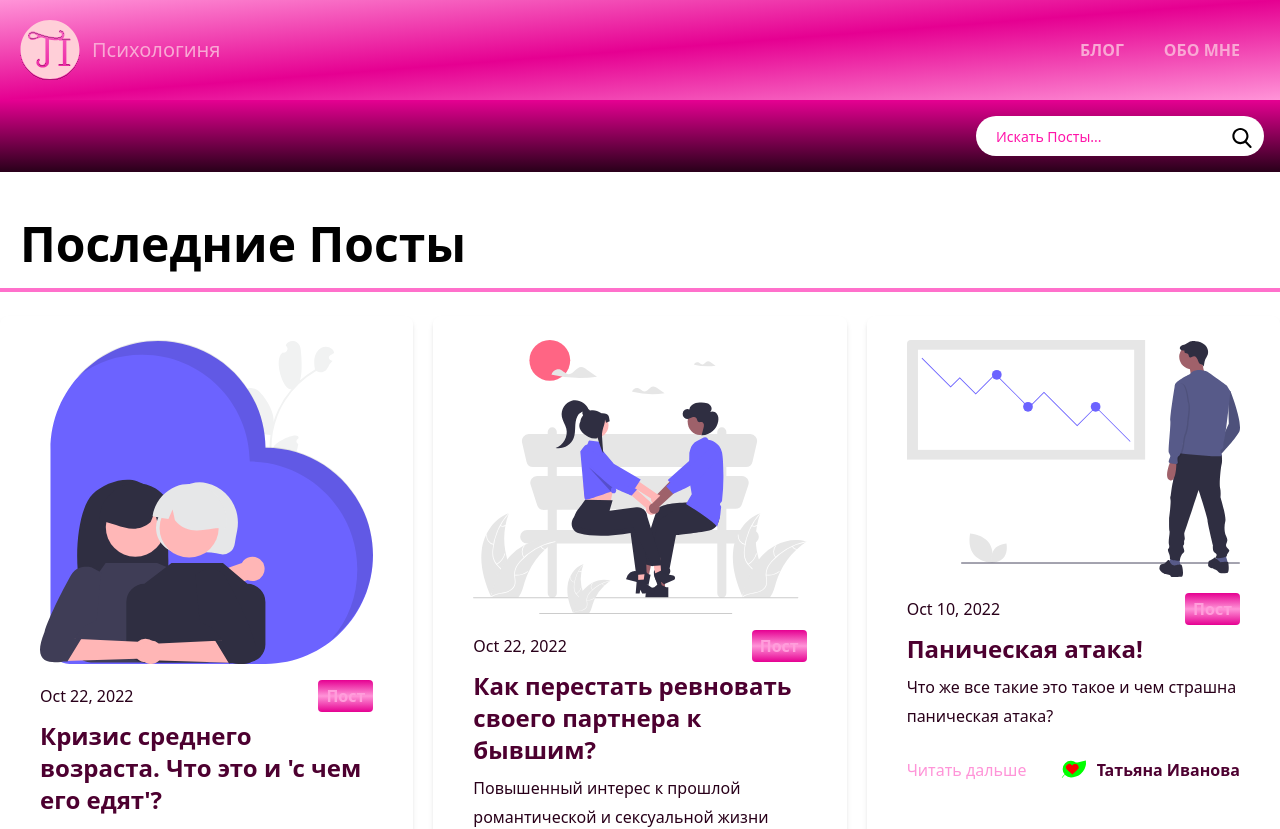
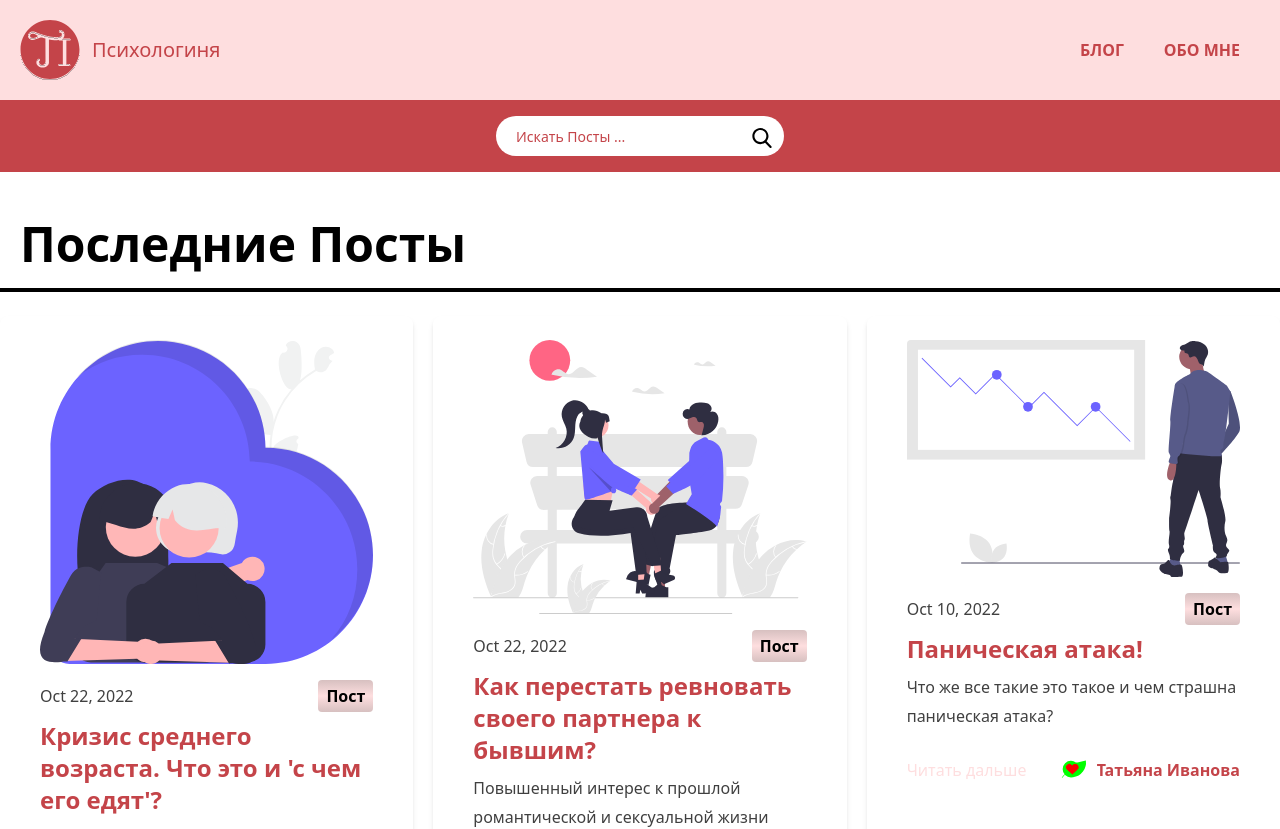
Before and after one commit to Dominic-N1/tanusha-next-blog, a Next.js app: page / in a window 1280 px wide. Shown: the top 829 px of the page. Built offline with nearby package versions, Linux system fonts and the light colour scheme.

Commit message:
change colors

```diff
--- a/components/CategoryList.tsx
+++ b/components/CategoryList.tsx
@@ -3,7 +3,7 @@ import Link from "next/link";
 export default function CategoryList({ categories }: { categories: string[] }) {
   return (
     <div className="w-11/12 p-5 bg-white rounded-lg shadow-md mt-6 mx-auto">
-      <h3 className="text-2xl bg-gray-800 text-white p-3 rounded">
+      <h3 className="text-2xl bg-gray-400 text-white p-3 rounded">
         Блог по Категориям
       </h3>
       <ul className="divide-y divide-gray-300">
--- a/components/Header.tsx
+++ b/components/Header.tsx
@@ -4,7 +4,7 @@ import Canvas from "./Canvas";
 
 export default function Header() {
   return (
-    <header className="bg-gradient-to-br from-gray-900 via-gray-500 to-gray-900 text-fuchsia-300 font-bold shadow w-full">
+    <header className="bg-gray-900 text-gray-300 font-bold shadow w-full">
       <div className="container mx-auto flex flex-wrap p-5 flex-col md:flex-row items-center">
         <Link
           href="/"
--- a/components/Search.tsx
+++ b/components/Search.tsx
@@ -30,22 +30,22 @@ export default function Search() {
   };
 
   return (
-    <div className="relative bg-gradient-to-t from-gray-600 to-gray-500 p-4">
-      <div className="container mx-auto flex items-center justify-center md:justify-end">
+    <div className="relative bg-gray-300 p-4">
+      <div className="container mx-auto flex items-center justify-center">
         <form
-          className="relative text-gray-600 w-72"
+          className="relative text-gray-300 w-72"
           onSubmit={(e) => e.preventDefault()}
         >
           <input
             type="search"
             name="search"
             id="search"
-            className="bg-white h-10 px-5 pr-10 rounded-full text-sm focus:outline-none w-72"
+            className="bg-white h-10 px-5 pr-10 rounded-full text-sm focus:outline-none w-72 placeholder-gray-300"
             value={searchTerm}
             onChange={(e) =>
               setSearchTerm(e.target.value.trimStart().toLowerCase())
             }
-            placeholder="Искать Посты..."
+            placeholder="Искать Посты ..."
           />
           <div className="absolute top-0 right-0 text-black mt-3 mr-3">
             <Image src="/images/search.svg" alt="" width={20} height={20} />
--- a/pages/404.tsx
+++ b/pages/404.tsx
@@ -19,7 +19,7 @@ export default function NotFoundPage() {
         <h2 className="text-4xl text-gray-400 mb-5">Страница не найдена!!!</h2>
         <Link
           href="/blog"
-          className="block text-center border border-gray-500 text-gray-800 rounded-md py-4 my-5 transition duration-500 ease select-none hover:text-white hover:bg-gray-900 focus:outline-none focus:shadow-outline w-full"
+          className="block text-center border border-gray-500 text-gray-700 rounded-md py-4 my-5 transition duration-500 ease select-none hover:text-white hover:bg-gray-900 focus:outline-none focus:shadow-outline w-full"
         >
           Все посты
         </Link>
--- a/pages/blog/[slug].tsx
+++ b/pages/blog/[slug].tsx
@@ -37,7 +37,7 @@ export default function PostPage({
 
       <div className="w-full px-4 py-3 md:px-10 md:py-6 bg-white rounded-lg shadow-md mt-6">
         <div className="sm:flex-row flex flex-col justify-between items-center mt-4">
-          <h1 className="text-4xl text-gray-900 mb-7">{title}</h1>
+          <h1 className="text-4xl text-gray-700 mb-7">{title}</h1>
           <CategoryLabel>{category}</CategoryLabel>
         </div>
         <Image
--- a/tailwind.config.js
+++ b/tailwind.config.js
@@ -1,6 +1,6 @@
 /** @type {import('tailwindcss').Config} */
 const colors = require("tailwindcss/colors");
-const myColor360 = 322;
+const myColor360 = 40;
 module.exports = {
   content: [
     "./pages/**/*.{js,ts,jsx,tsx}",
@@ -20,17 +20,29 @@ module.exports = {
       blue: colors.blue,
       red: colors.red,
       purple: colors.purple,
+      // gray: {
+      //   50: `hsl(${myColor360}, 100%, 90%)`,
+      //   100: `hsl(${myColor360}, 100%, 81%)`,
+      //   200: `hsl(${myColor360}, 100%, 72%)`,
+      //   300: `hsl(${myColor360}, 100%, 63%)`,
+      //   400: `hsl(${myColor360}, 100%, 54%)`,
+      //   500: `hsl(${myColor360}, 100%, 45%)`,
+      //   600: `hsl(${myColor360}, 100%, 8%)`,
+      //   700: `hsl(${myColor360}, 100%, 15%)`,
+      //   800: `hsl(${myColor360}, 100%, 8%)`,
+      //   900: `hsl(${myColor360}, 100%, 79%)`,
+      // },
       gray: {
-        50: `hsl(${myColor360}, 100%, 90%)`,
-        100: `hsl(${myColor360}, 100%, 81%)`,
-        200: `hsl(${myColor360}, 100%, 72%)`,
-        300: `hsl(${myColor360}, 100%, 63%)`,
-        400: `hsl(${myColor360}, 100%, 54%)`,
-        500: `hsl(${myColor360}, 100%, 45%)`,
-        600: `hsl(${myColor360}, 100%, 8%)`,
-        700: `hsl(${myColor360}, 100%, 15%)`,
-        800: `hsl(${myColor360}, 100%, 8%)`,
-        900: `hsl(${myColor360}, 100%, 79%)`,
+        50: `#D7c0c0`,
+        100: `#000`,
+        200: `#000`,
+        300: `#c44449`,
+        400: `#fededf`,
+        500: `#D7c0c0`,
+        600: `#404040`,
+        700: `#c44449`,
+        800: `#404040`,
+        900: `#fededf`,
       },
     },
   },
```
Also changed, not shown: public/images/posts/undraw_powerful_re_frhr.svg, public/logoti.svg.
